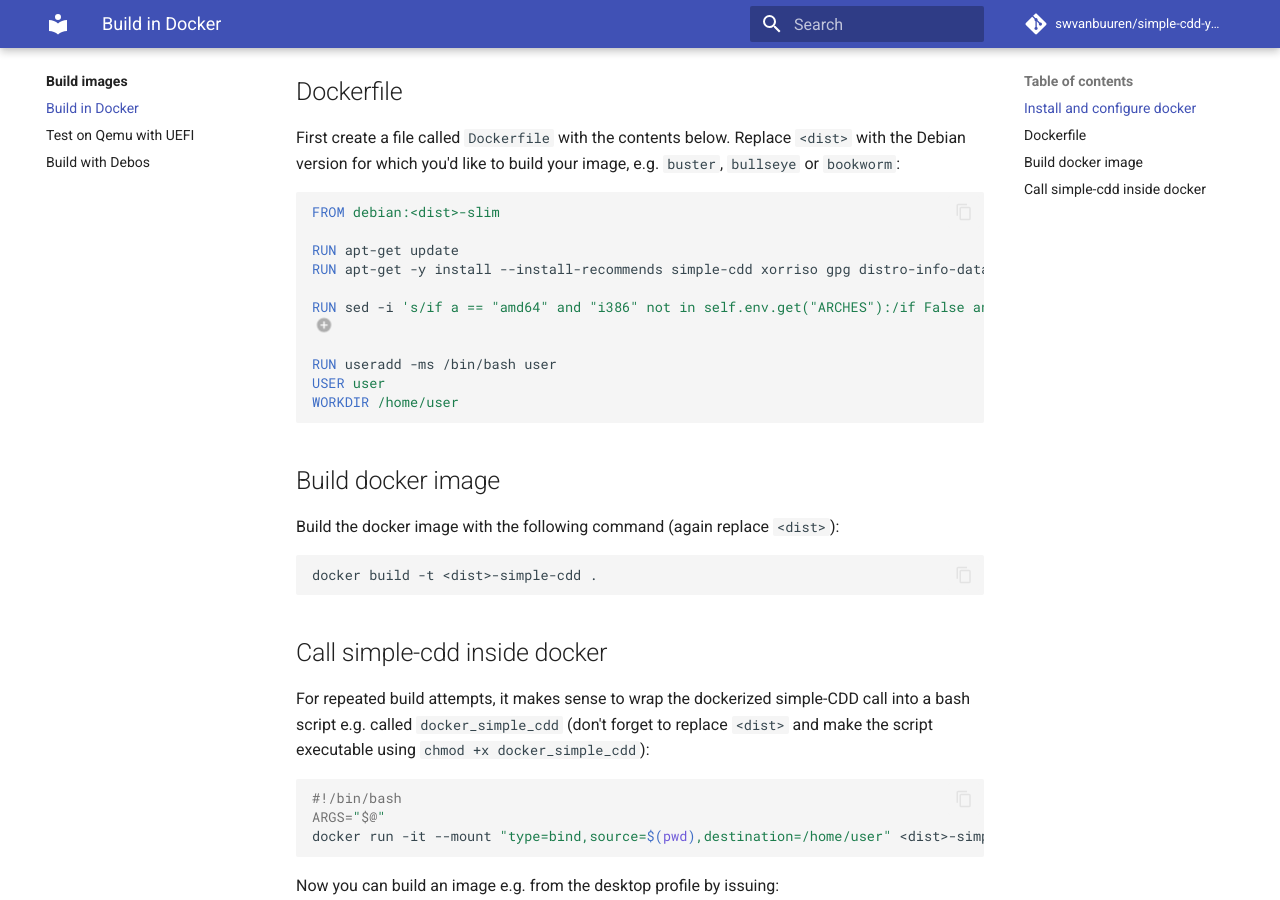
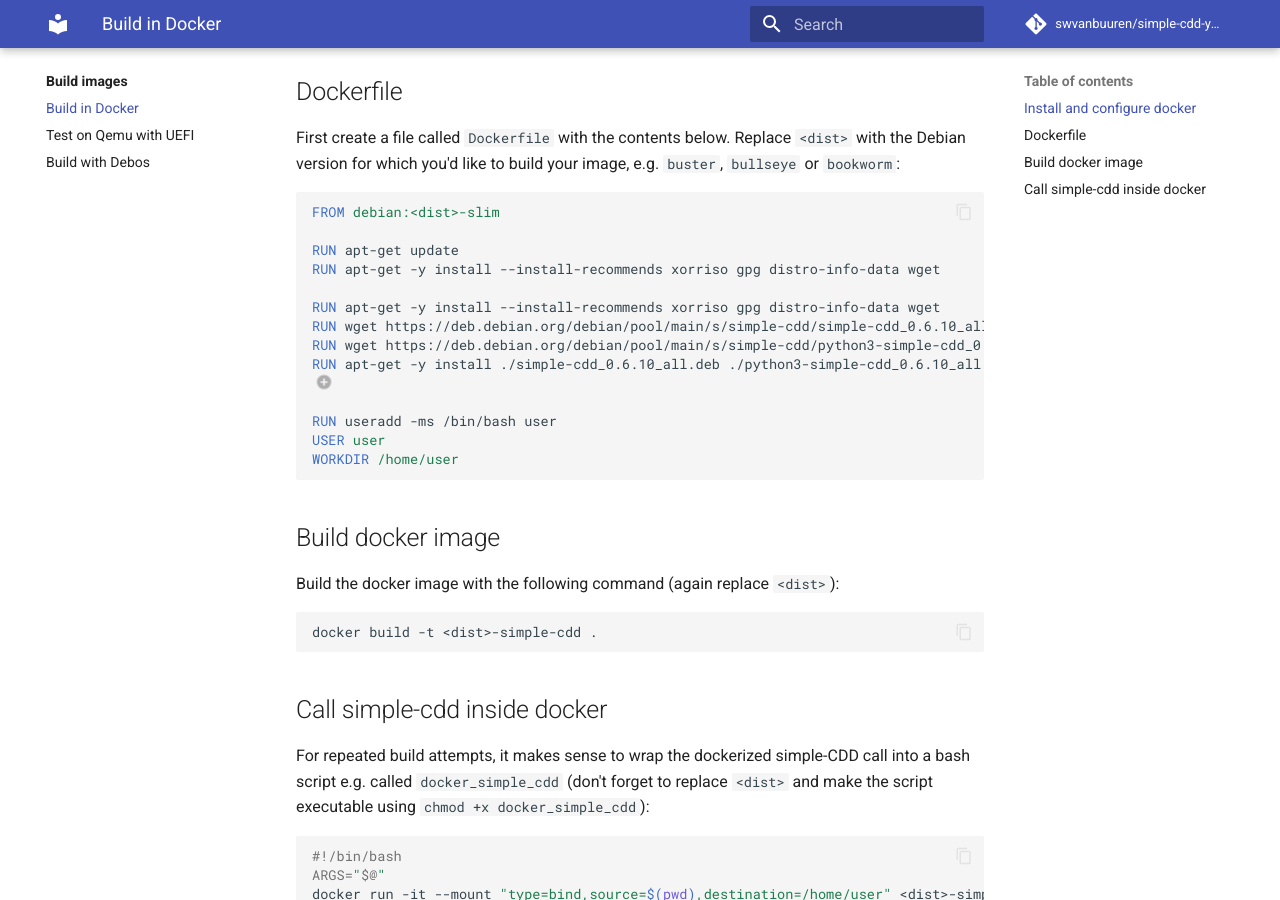
Before and after one commit to swvanbuuren/simple-cdd-yaml, an MkDocs documentation site: the page built from docs/build-images/build-in-docker.md, in a window 1280 px wide and 900 px high, scrolled down 387 px. Built offline with MkDocs 1.6.1 and Material for MkDocs 9.7.7, drawn with Linux system fonts in a browser that asks for light colours; comment, search, counter and statistics services are not loaded.

Commit message:
docs: Update docker setup to use latest simple-cdd version
Signed-off-by: Sietze van Buuren <s.van.buuren@gmail.com>

````diff
--- a/docs/build-images/build-in-docker.md
+++ b/docs/build-images/build-in-docker.md
@@ -20,9 +20,12 @@
 FROM debian:<dist>-slim
 
 RUN apt-get update
-RUN apt-get -y install --install-recommends simple-cdd xorriso gpg distro-info-data
+RUN apt-get -y install --install-recommends xorriso gpg distro-info-data wget
 
-RUN sed -i 's/if a == "amd64" and "i386" not in self.env.get("ARCHES"):/if False and a == "amd64" and "i386" not in self.env.get("ARCHES"):/' /usr/share/simple-cdd/build-simple-cdd
+RUN apt-get -y install --install-recommends xorriso gpg distro-info-data wget
+RUN wget https://deb.debian.org/debian/pool/main/s/simple-cdd/simple-cdd_0.6.10_all.deb
+RUN wget https://deb.debian.org/debian/pool/main/s/simple-cdd/python3-simple-cdd_0.6.10_all.deb
+RUN apt-get -y install ./simple-cdd_0.6.10_all.deb ./python3-simple-cdd_0.6.10_all.deb
 #(1)!
 
 RUN useradd -ms /bin/bash user
@@ -30,9 +33,8 @@
 WORKDIR /home/user
 ```
 
-1. When building with Simple-CDD v0.6.9, this hack is necessary to disable the
-   enforcement of installing the i386 installer for amd64 builds. This will
-   fail, because this installer was removed from Trixie.
+1. Simple-CDD v0.6.9 contains a bug, which has been resolved in v0.6.10.
+   Unfortunately, the Trixie repositories still contain v0.6.9. Therefore, we install the newer version manually.
 
 ## Build docker image
 
````
